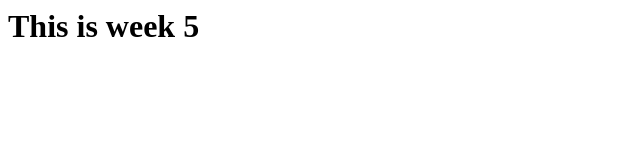
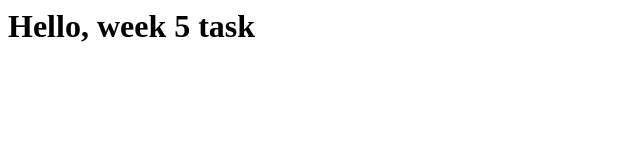
Before and after one commit to Ekezie-Victor/Assignments, a plain HTML site: page index.html in a window 1280 px wide. Shown: the whole page, without its empty margins (0-640 px from the left). Drawn offline with Linux system fonts and the light colour scheme.

Commit message:
week4 commit

```diff
--- a/index.html
+++ b/index.html
@@ -1 +1 @@
-<h1>This is week 5</h1>
+<h1>Hello, week 5 task</h1>
```
